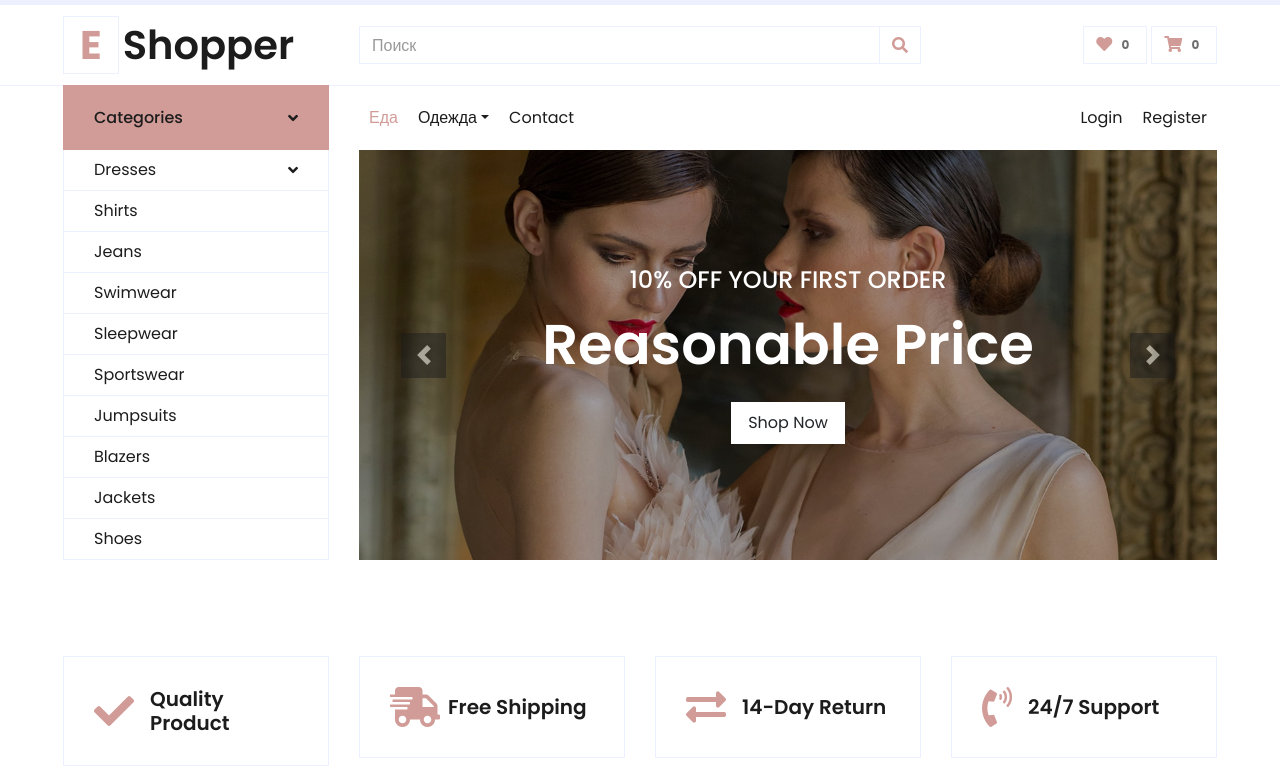
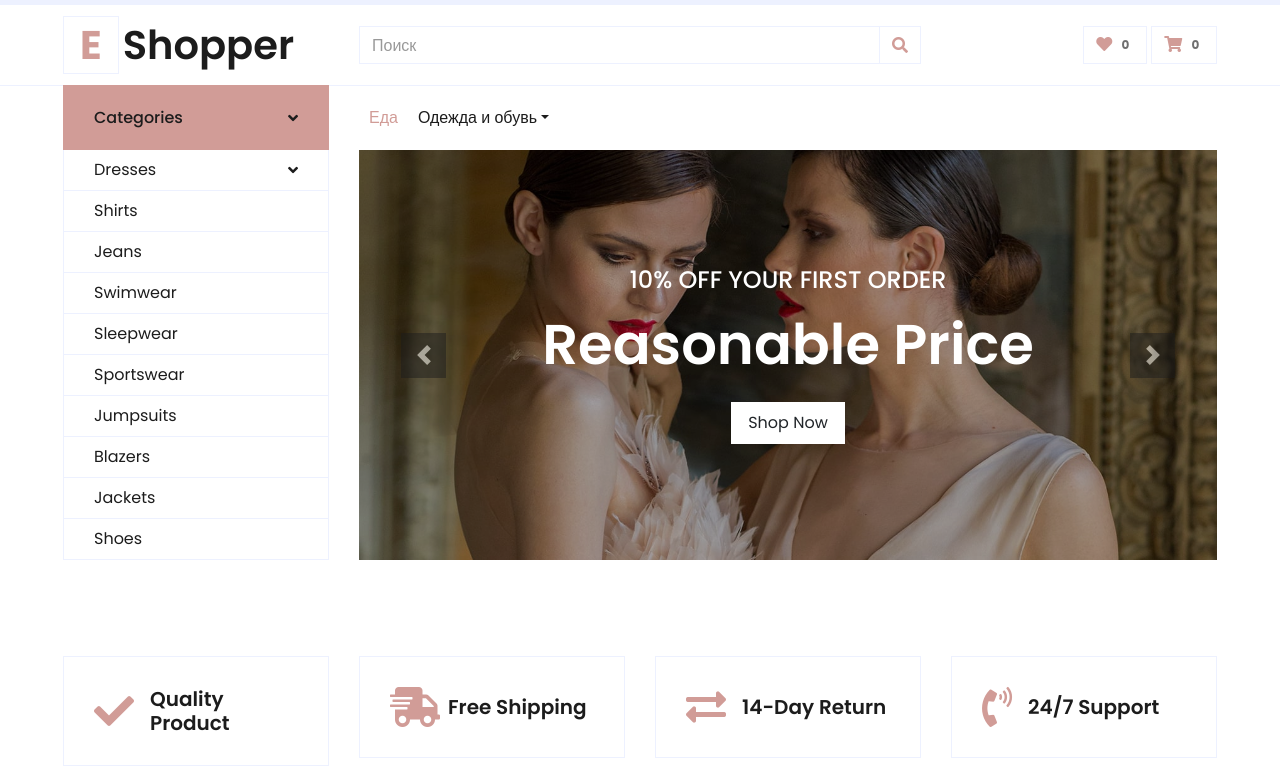
Before and after one commit to champagnedevil/champagnedevil.github.io, a plain HTML site: page index.html in a window 1280 px wide. Shown: the part 35-803 px from the top of the page. Drawn offline with nearby package versions, Linux system fonts and the light colour scheme.

Commit message:
Update index.html

```diff
--- a/index.html
+++ b/index.html
@@ -133,18 +133,13 @@
                         <div class="navbar-nav mr-auto py-0">
                             <a href="index.html" class="nav-item nav-link active">Еда</a>
                             <div class="nav-item dropdown">
-                                <a href="#" class="nav-link dropdown-toggle" data-toggle="dropdown">Одежда</a>
+                                <a href="#" class="nav-link dropdown-toggle" data-toggle="dropdown">Одежда и обувь</a>
                                 <div class="dropdown-menu rounded-0 m-0">
                                     <a href="cart.html" class="dropdown-item">Женская</a>
                                     <a href="checkout.html" class="dropdown-item">Мужская</a>
                                     <a href="checkout.html" class="dropdown-item">Детская</a>
                                 </div>
                             </div>
-                            <a href="contact.html" class="nav-item nav-link">Contact</a>
-                        </div>
-                        <div class="navbar-nav ml-auto py-0">
-                            <a href="" class="nav-item nav-link">Login</a>
-                            <a href="" class="nav-item nav-link">Register</a>
                         </div>
                     </div>
                 </nav>
```
